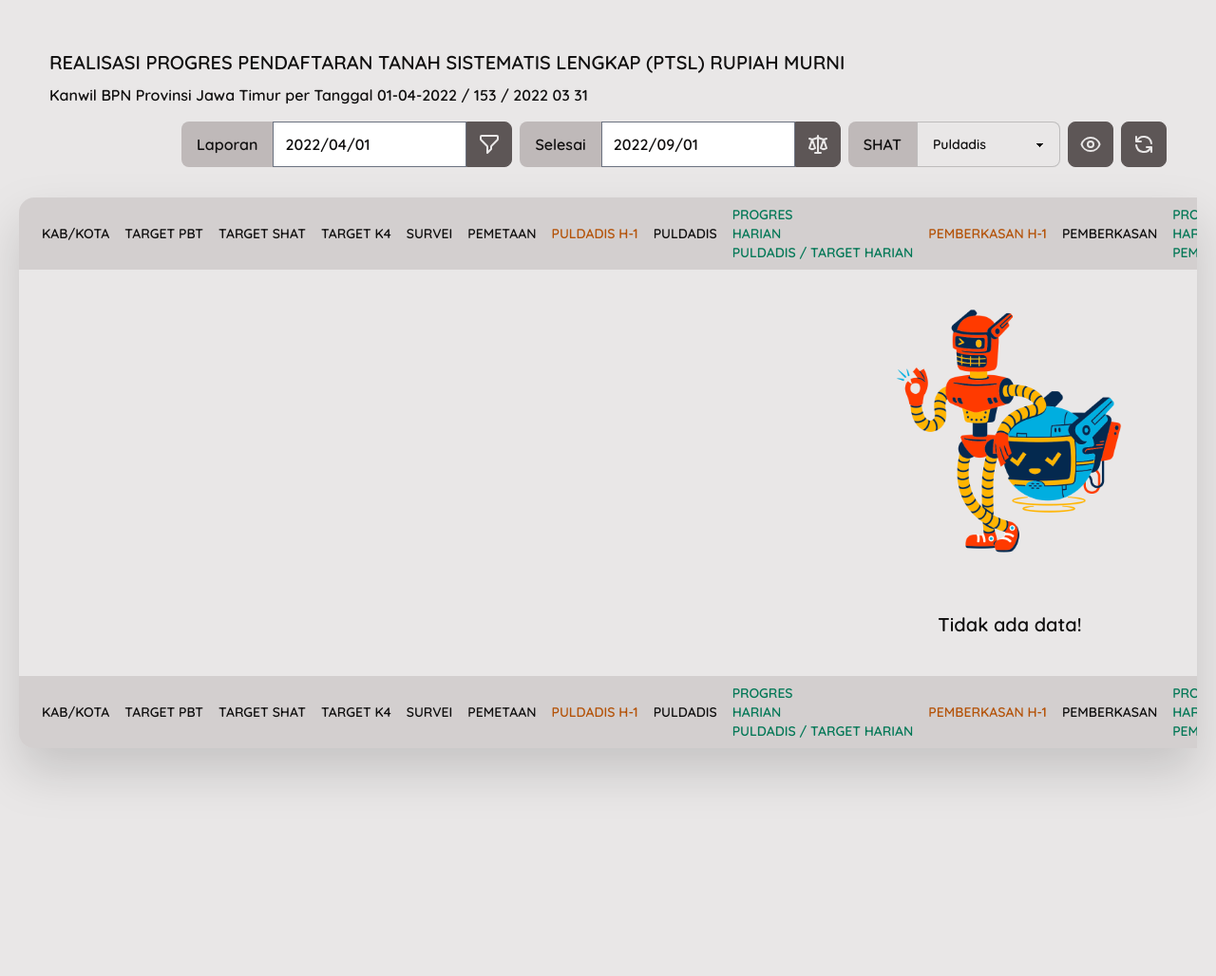
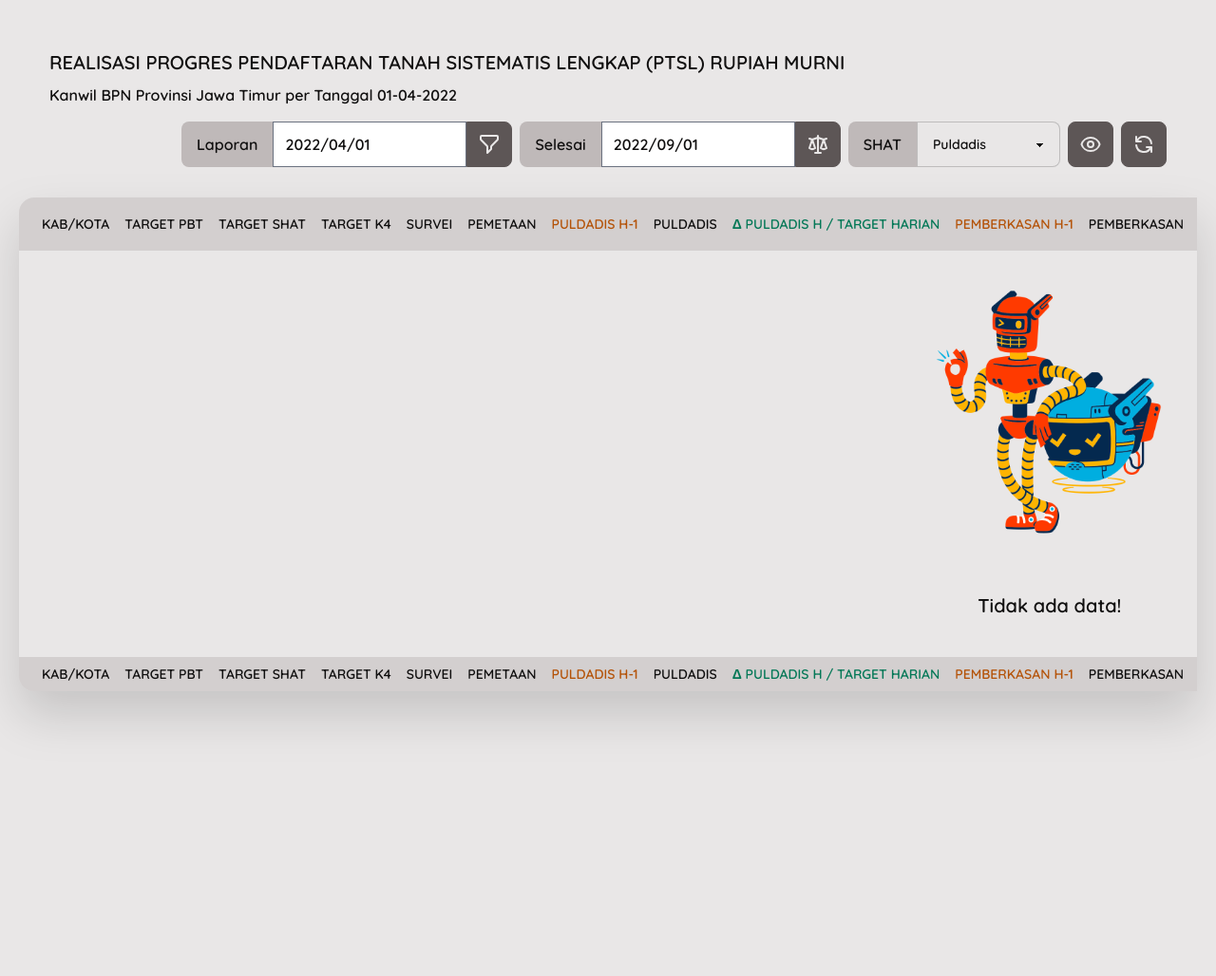
Before and after one commit to rezayoga/data-jatim, a Flask app: page /ptsl in a window 1280 px wide. Shown: the top 1028 px of the page at 95% size. Run offline with Flask 2, Linux system fonts and the light colour scheme; data that the repository does not hold is empty; style sheets or scripts are compiled from the project's sources; some libraries are stand-ins or nearby versions.

Commit message:
Updating

```diff
--- a/app/main/templates/index.html
+++ b/app/main/templates/index.html
@@ -35,8 +35,7 @@
     <div class="card w-full p-5">
         <div class="card-body">
             <h2 class="card-title">REALISASI PROGRES PENDAFTARAN TANAH SISTEMATIS LENGKAP (PTSL) RUPIAH MURNI</h2>
-            <p>Kanwil BPN Provinsi Jawa Timur per Tanggal {{ d }}-{{ m }}-{{ y }} / {{days}} / {{yy ~ ' ' ~ my ~ ' ' ~
-                dy}}</p>
+            <p>Kanwil BPN Provinsi Jawa Timur per Tanggal {{ d }}-{{ m }}-{{ y }}</p>
             </p>
             <div class="card-actions justify-end">
                 <div class="flex items-center gap-2">
@@ -142,21 +141,21 @@
                                 <th class="sticky top-0">Pemetaan</th>
                                 <th class="sticky top-0 text-amber-700">Puldadis H-1</th>
                                 <th class="sticky top-0">Puldadis</th>
-                                <th class="sticky top-0 text-emerald-700">Progres<br />Harian<br />Puldadis / Target Harian</th>
+                                <th class="sticky top-0 text-emerald-700">Δ Puldadis H / Target Harian</th>
                                 <th class="sticky top-0 text-amber-700">Pemberkasan H-1</th>
                                 <th class="sticky top-0">Pemberkasan</th>
-                                <th class="sticky top-0 text-emerald-700">Progres<br />Harian<br />Pemberkasan / Target Harian</th>
+                                <th class="sticky top-0 text-emerald-700">Δ Pemberkasan H / Target Harian</th>
                                 <th class="sticky top-0">Potensi K1</th>
                                 <th class="sticky top-0 text-amber-700">K1 H-1</th>
                                 <th class="sticky top-0">K1</th>
-                                <th class="sticky top-0 text-emerald-700">Progres<br />K1<br />K1 / Target Harian</th>
+                                <th class="sticky top-0 text-emerald-700">Δ K1 H / Target Harian</th>
                                 <th class="sticky top-0">K2</th>
                                 <th class="sticky top-0">K3.1/K3.2/K3.3</th>
                                 <th class="sticky top-0">K4</th>
                                 <th class="sticky top-0">KW456</th>
                                 <th class="sticky top-0 text-amber-700">UBT H-1</th>
                                 <th class="sticky top-0">UBT</th>
-                                <th class="sticky top-0 text-emerald-700">Progres<br />UBT<br />UBT / Target Harian</th>
+                                <th class="sticky top-0 text-emerald-700">Δ UBT H<br />UBT / Target Harian</th>
                                 <th class="sticky top-0">Siap Diserahkan/Diserahkan</th>
                                 <th class="sticky top-0">K1 PBT Sblmnya</th>
                                 <th class="sticky top-0">% Cap. PBT</th>
@@ -281,21 +280,21 @@
                                 <th>Pemetaan</th>
                                 <th class="text-amber-700">Puldadis H-1</th>
                                 <th>Puldadis</th>
-                                <th class="text-emerald-700">Progres<br />Harian<br />Puldadis / Target Harian</th>
+                                <th class="text-emerald-700">Δ Puldadis H / Target Harian</th>
                                 <th class="text-amber-700">Pemberkasan H-1</th>
                                 <th>Pemberkasan</th>
-                                <th class="text-emerald-700">Progres<br />Harian<br />Pemberkasan / Target Harian</th>
+                                <th class="text-emerald-700">Δ Pemberkasan H / Target Harian</th>
                                 <th>Potensi K1</th>
                                 <th class="text-amber-700">K1 H-1</th>
                                 <th>K1</th>
-                                <th class="text-emerald-700">Progres<br />Harian<br />K1 / Target Harian</th>
+                                <th class="text-emerald-700">Δ K1 H / Target Harian</th>
                                 <th>K2</th>
                                 <th>K3.1/K3.2/K3.3</th>
                                 <th>K4</th>
                                 <th>KW456</th>
                                 <th class="text-amber-700">UBT H-1</th>
                                 <th>UBT</th>
-                                <th class="text-emerald-700">Progres<br />Harian<br />UBT / Target Harian</th>
+                                <th class="text-emerald-700">Δ UBT H / Target Harian</th>
                                 <th>Siap Diserahkan/Diserahkan</th>
                                 <th>K1 PBT Sblmnya</th>
                                 <th>% Cap. PBT</th>
```
